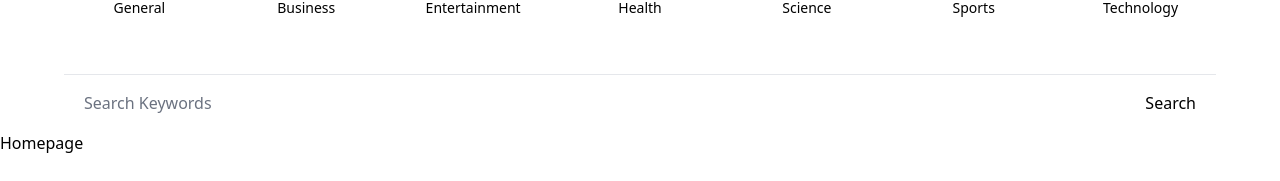
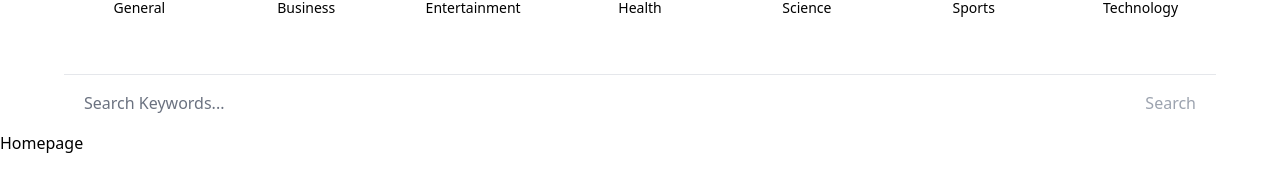
Before and after one commit to Ntshangase/izindaba-the-news, a Next.js app: page / in a window 1280 px wide. Shown: the part 154-335 px from the top of the page. Built offline with nearby package versions, Linux system fonts and the light colour scheme.

Commit message:
feat: SearchBox update

```diff
--- a/app/SearchBox.tsx
+++ b/app/SearchBox.tsx
@@ -1,16 +1,38 @@
-import React from 'react'
+'use client';
+
+import { useRouter } from "next/navigation";
+import { FormEvent, useState } from "react";
 
 function SearchBox() {
+    const [input, setInput] = useState("");
+    const router = useRouter();
+
+    const handleSearch = (e: FormEvent<HTMLFormElement>) => {
+        e.preventDefault();
+        if (!input) return;
+
+        router.push(`/search?term=${input}`);
+    }
+
     return (
-    <form className='max-w-6xl mx-auto flex justify-between items-center px-5'>
+        <form
+        onSubmit={handleSearch}
+        className='max-w-6xl mx-auto flex justify-between items-center px-5'>
             <input
                 type='text'
-            placeholder='Search Keywords'
+                value={input}
+                onChange={(e) => setInput(e.target.value)}
+                placeholder='Search Keywords...'
                 className='w-full h-14 rounded-sm placeholder-gray-500
             outline-none flex-1 bg-transparent dark:text-orange-400'
             />
 
-        <button type='submit'>Search</button>
+            <button type='submit'
+                disabled={!input}
+                className='text-orange-400 disabled:text-gray-400'
+                >
+                Search
+            </button>
         </form>
     )
 }
```
Lines whose indentation alone changed are shown as unchanged.
